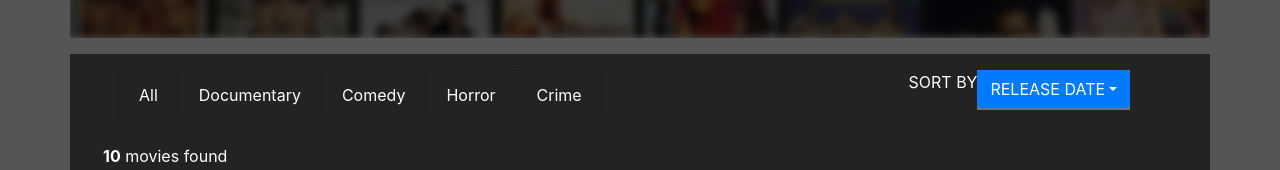
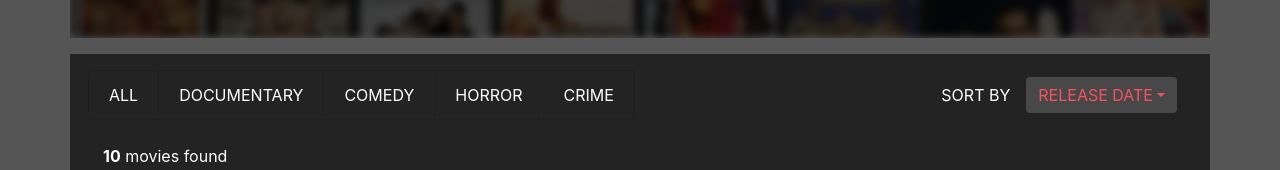
Before and after one commit to nagyrenato/reactjs-global-mentoring, a React app: page / in a window 1280 px wide. Shown: the part 412-582 px from the top of the page. Built offline with nearby package versions, Linux system fonts and the light colour scheme.

Commit message:
Redesign filter bar

```diff
--- a/src/components/GenreGroup.jsx
+++ b/src/components/GenreGroup.jsx
@@ -13,7 +13,7 @@ class GenreGroup extends React.Component {
 
   render() {
     return (
-      <ListGroup horizontal className={"bg-transparent"}>
+      <ListGroup horizontal className={"genre-selector bg-transparent"}>
           <ListGroup.Item
               action
               onClick={this.select}
--- a/src/components/SortBy.jsx
+++ b/src/components/SortBy.jsx
@@ -1,7 +1,6 @@
 import React from "react";
 import Dropdown from "react-bootstrap/Dropdown";
 import DropdownButton from "react-bootstrap/DropdownButton";
-import Row from "react-bootstrap/Row";
 
 class SortBy extends React.Component {
   constructor(props) {
@@ -29,13 +28,13 @@ class SortBy extends React.Component {
 
   render() {
     return (
-      <>
-        <Row>
-          <p className={"text-uppercase"}>Sort by</p>
+        <div className={"justify-content-center align-items-center d-flex"}>
+          <span className={"text-uppercase mr-3"}>Sort by</span>
           <DropdownButton
-            className={"bg-secondary"}
-            id="dropdown-item-button"
-            title={this.props.defaultSortBy}
+              variant={"none"}
+              className={"btn-sort-by"}
+              id="dropdown-item-button"
+              title={this.props.defaultSortBy}
           >
             <Dropdown.Item onClick={this.select} className={"text-uppercase"}>
               Release date
@@ -44,8 +43,7 @@ class SortBy extends React.Component {
               Title
             </Dropdown.Item>
           </DropdownButton>
-        </Row>
-      </>
+        </div>
     );
   }
 }
--- a/src/pages/HomePage.jsx
+++ b/src/pages/HomePage.jsx
@@ -51,20 +51,19 @@ class HomePage extends React.Component {
     return (
       <Container>
         <Row>
-          <SearchBar />
+          <SearchBar/>
         </Row>
         <Row className={"movie-list-background d-grid px-5 py-3"}>
-          <Row>
-            <Col className={"col-sm-5"}>
-              <GenreGroup changeGenre={this.changeGenre}></GenreGroup>
+          <Row className={"filter-bar"}>
+            <Col className={"col-sm-9"}>
+              <GenreGroup changeGenre={this.changeGenre}/>
             </Col>
-            <Col className={"col-sm-4"}></Col>
-            <Col className={"col-sm-3"}>
+            <Col className={"col-sm-3 justify-content-end align-items-center d-flex"}>
               <SortBy
-                defaultSortBy={this.state.sortBy}
-                changeSortBy={this.changeSortBy}
-                className={"align-content-end"}
-              ></SortBy>
+                  defaultSortBy={this.state.sortBy}
+                  changeSortBy={this.changeSortBy}
+                  className={"align-content-end"}
+              />
             </Col>
           </Row>
           <Row>
--- a/src/style/style.css
+++ b/src/style/style.css
@@ -47,8 +47,50 @@ html {
   font-weight: lighter;
 }
 
+.dropdown .btn,
+.dropdown .btn:active {
+  box-shadow: none !important;
+  background-color: #424242;
+  border-color: #333333;
+}
+
+.dropdown .dropdown-menu {
+  background-color: #555555;
+}
+
+.dropdown .dropdown-item {
+  color: #ffffff;
+}
+
+.dropdown .dropdown-item:hover {
+  background-color: #f65261;
+}
+
+.genre-selector .list-group-item {
+  text-transform: uppercase;
+}
+
+.genre-selector .list-group-item-action {
+  width: auto !important;
+}
+
+.filter-bar .col {
+  padding-left: 0 !important;
+  padding-right: 0 !important;
+}
+
+.filter-bar .genre-selector {
+  margin-left: -15px !important;
+}
+
 .search-box .btn-add-movie,
-.search-box .btn-add-movie:active:focus {
+.search-box .btn-add-movie:active:focus,
+.btn-sort-by .btn,
+.btn-sort-by .btn:active:focus,
+.btn-sort-by .btn.active:focus,
+.btn-sort-by .btn:active.focus,
+.btn-sort-by .btn:active,
+.btn-sort-by .btn:focus {
   background-color: rgba(128, 128, 128, 0.4);
   color: #f65261;
   border: none;
```
Lines whose indentation alone changed are shown as unchanged.
